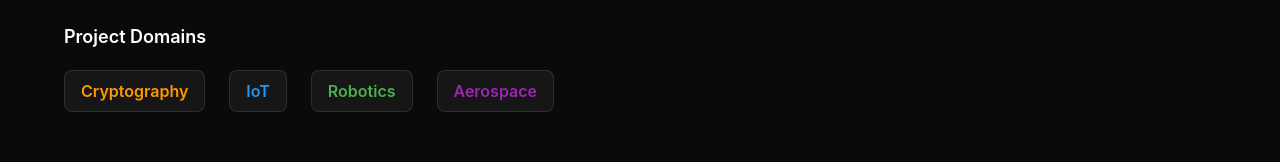
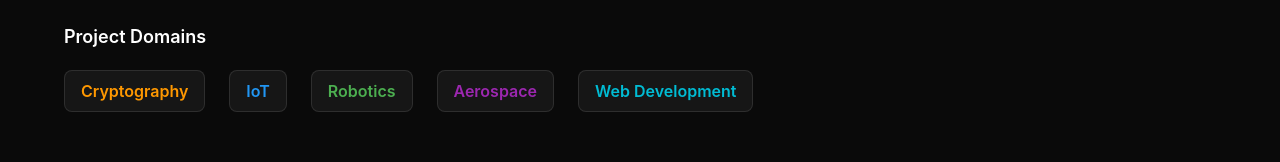
Before and after one commit to Pradhangowda/portfolio, a React (Vite) app: page / in a window 1280 px wide. Shown: the part 598-760 px from the top of the page. Built offline with nearby package versions, Linux system fonts and the light colour scheme.

Commit message:
Add Web Development to project domains

```diff
--- a/src/components/Hero.jsx
+++ b/src/components/Hero.jsx
@@ -6,6 +6,7 @@ function Hero() {
     { name: 'IoT', color: '#2196f3', id: 'project-iot' },
     { name: 'Robotics', color: '#4caf50', id: 'project-robotics' },
     { name: 'Aerospace', color: '#9c27b0', id: 'project-aerospace' },
+    { name: 'Web Development', color: '#00bcd4', id: 'project-portfolio' },
   ]
 
   return (
```
